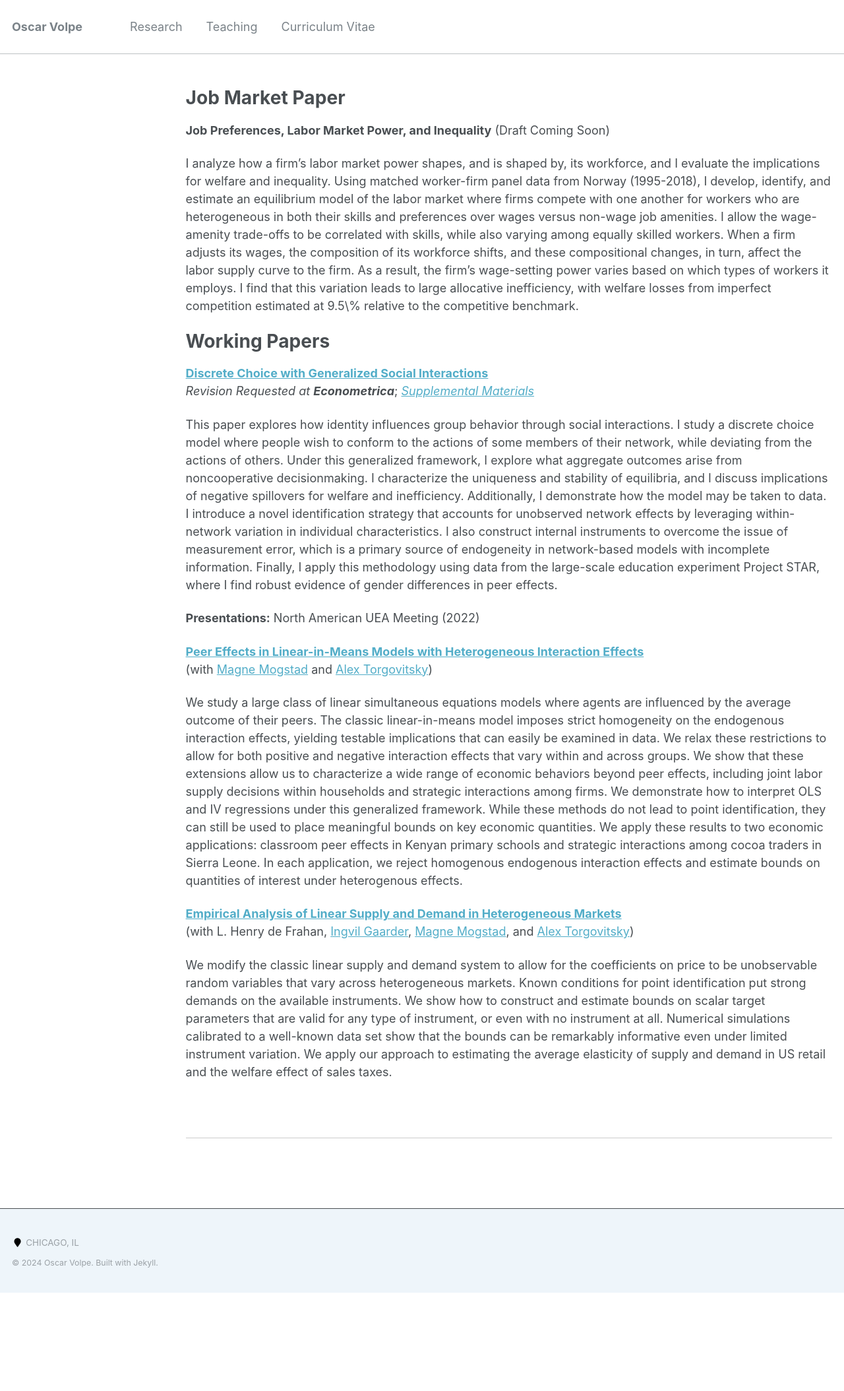
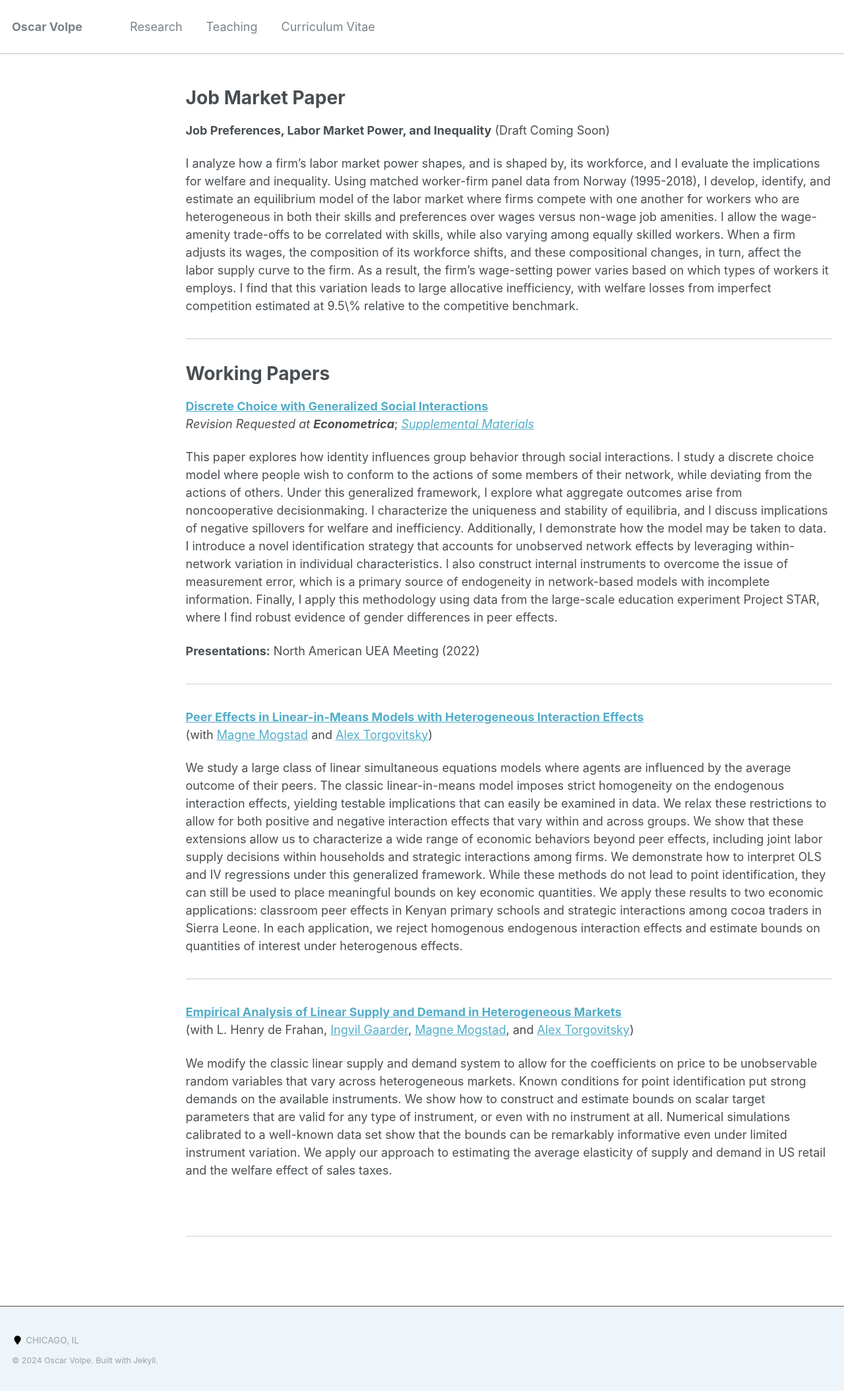
Before and after one commit to ovolpe/ovolpe.github.io, a Jekyll site: the page built from _pages/research.md, in a window 1280 px wide. Shown: the whole page at 66% size. Built offline with Jekyll 4.4.1, drawn with Linux system fonts in a browser that asks for light colours; before the commit the page ends 1959 px from its top, so only the background shows below that.

Commit message:
Update research.md

```diff
--- a/_pages/research.md
+++ b/_pages/research.md
@@ -12,6 +12,8 @@ author_profile: false
 
 I analyze how a firm's labor market power shapes, and is shaped by, its workforce, and I evaluate the implications for welfare and inequality. Using matched worker-firm panel data from Norway (1995-2018), I develop, identify, and estimate an equilibrium model of the labor market where firms compete with one another for workers who are heterogeneous in both their skills and preferences over wages versus non-wage job amenities. I allow the wage-amenity trade-offs to be correlated with skills, while also varying among equally skilled workers. When a firm adjusts its wages, the composition of its workforce shifts, and these compositional changes, in turn, affect the labor supply curve to the firm. As a result, the firm's wage-setting power varies based on which types of workers it employs. I find that this variation leads to large allocative inefficiency, with welfare losses from imperfect competition estimated at 9.5\% relative to the competitive benchmark.
 
+<hr style="margin: 2em 0; border: none; border-top: 1px solid #ccc;">
+
 # Working Papers
 
 [**Discrete Choice with Generalized Social Interactions**](/files/dcwgsi_paper.pdf) <br>
@@ -21,12 +23,14 @@ This paper explores how identity influences group behavior through social intera
 
 **Presentations:** North American UEA Meeting (2022)
 
+<hr style="margin: 2em 0; border: none; border-top: 1px solid #ccc;">
 
 [**Peer Effects in Linear-in-Means Models with Heterogeneous Interaction Effects**](https://ovolpe.github.io/research) <br>
 (with [Magne Mogstad](https://sites.google.com/site/magnemogstad) and [Alex Torgovitsky](https://a-torgovitsky.github.io))
 
 We study a large class of linear simultaneous equations models where agents are influenced by the average outcome of their peers. The classic linear-in-means model imposes strict homogeneity on the endogenous interaction effects, yielding testable implications that can easily be examined in data. We relax these restrictions to allow for both positive and negative interaction effects that vary within and across groups. We show that these extensions allow us to characterize a wide range of economic behaviors beyond peer effects, including joint labor supply decisions within households and strategic interactions among firms. We demonstrate how to interpret OLS and IV regressions under this generalized framework. While these methods do not lead to point identification, they can still be used to place meaningful bounds on key economic quantities. We apply these results to two economic applications: classroom peer effects in Kenyan primary schools and strategic interactions among cocoa traders in Sierra Leone. In each application, we reject homogenous endogenous interaction effects and estimate bounds on quantities of interest under heterogenous effects.
 
+<hr style="margin: 2em 0; border: none; border-top: 1px solid #ccc;">
 
 [**Empirical Analysis of Linear Supply and Demand in Heterogeneous Markets**](https://ovolpe.github.io/research) <br>
 (with L. Henry de Frahan, [Ingvil Gaarder](https://sites.google.com/site/ingvilgaarder), [Magne Mogstad](https://sites.google.com/site/magnemogstad), and [Alex Torgovitsky](https://a-torgovitsky.github.io))
```
